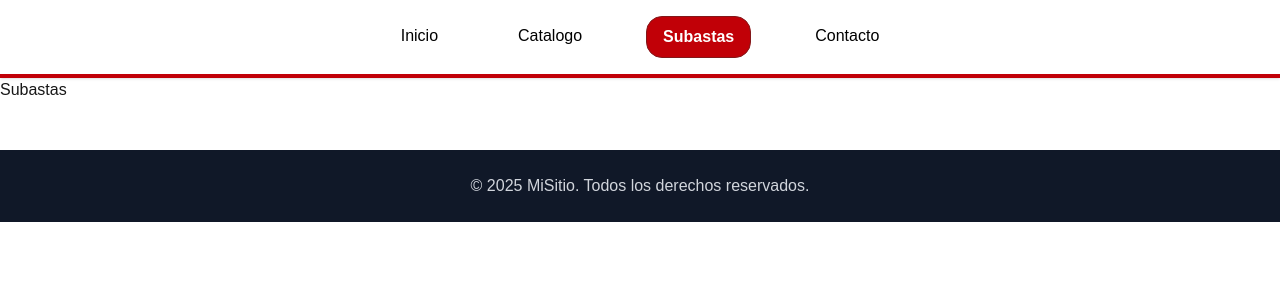
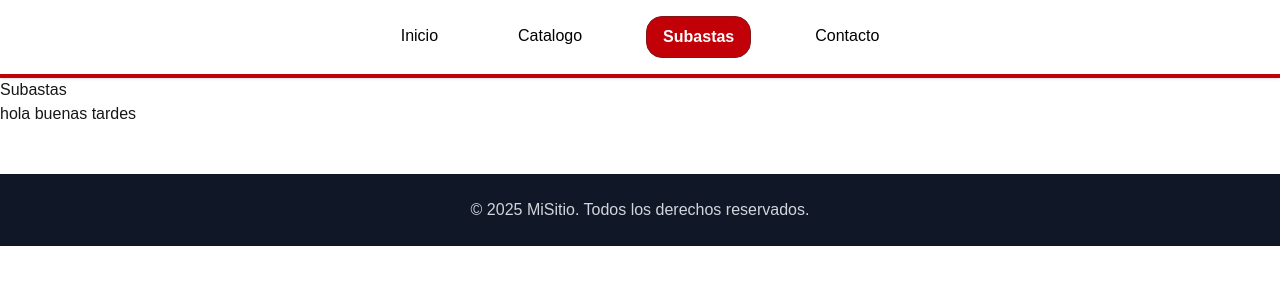
Before and after one commit to Hollow-Coders/VentaAutosFrontend, a Next.js app: page /Subastas in a window 1280 px wide. Shown: the top 300 px of the page. Built offline with nearby package versions, Linux system fonts and the light colour scheme.

Commit message:
cambio de ejemplo

```diff
--- a/src/app/Subastas/page.tsx
+++ b/src/app/Subastas/page.tsx
@@ -2,7 +2,11 @@ import React from 'react'
 
 function Subastas() {
   return (
-    <div>Subastas</div>
+    <div>Subastas
+
+      <h1>hola buenas tardes</h1>
+    </div>
+
   )
 }
 
```
